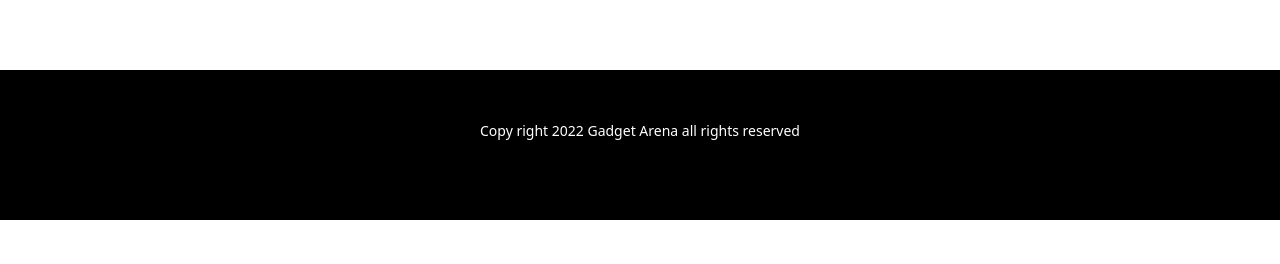
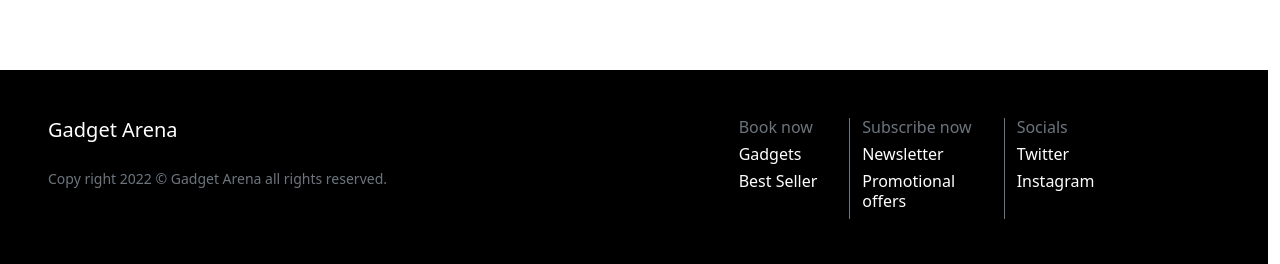
Before and after one commit to pavel-genuine/warehose-management-client-side, a React (Create React App) app: page / in a window 1280 px wide. Shown: the part 1284-1548 px from the top of the page. Before the commit the page ends 1504 px from the top, so only its background shows below. Built offline with nearby package versions, Linux system fonts and the light colour scheme; no server answers.

Commit message:
all done

```diff
--- a/src/Components/Shared/Footer/Footer.js
+++ b/src/Components/Shared/Footer/Footer.js
@@ -2,8 +2,40 @@
 
 const Footer = () => {
     return (
-        <div className='bg-black text-white text-center py-5 w-100' style={{height:'150px',}}>
-            <p><small> Copy right 2022 Gadget Arena all rights reserved</small></p>
+        <div className='bg-black text-white p-5 w-100 mt-5 row footer'>
+            <div className='col-md-7 gratitude ' >
+                <h5>
+                    Gadget Arena
+                </h5>
+                <p className=' mt-4 text-secondary'>
+                    <small>
+                        Copy right 2022 &#169; Gadget Arena all rights reserved.
+                    </small>
+                </p>
+
+            </div>
+
+
+            <div className='col-md-4 row' >
+                <div className='col-md-4 col-sm-12 border-end border-secondary'>
+                    <h6 className='text-secondary '>Book now</h6>
+                    <h6>Gadgets</h6>
+                    <h6> Best Seller</h6>
+
+                </div>
+
+                <div className='col-md-5 col-sm-12 border-end border-secondary'>
+                    <h6 className='text-secondary'>Subscribe now</h6>
+                    <h6>Newsletter</h6>
+                    <h6>Promotional offers</h6>
+                </div>
+                <div className='col-md-3 col-sm-12 '>
+                    <h6 className='text-secondary'>Socials</h6>
+                    <h6>Twitter</h6>
+                    <h6>Instagram</h6>
+                </div>
+
+            </div>
         </div>
     );
 };
```
